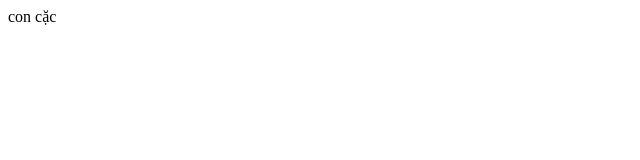
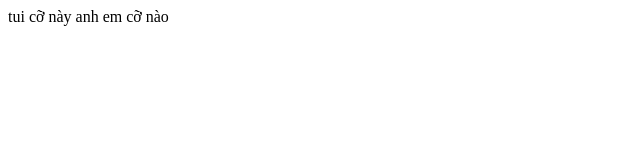
Before and after one commit to QuangKhaiTran/Envi-Survey, a plain HTML site: page index.html in a window 1280 px wide. Shown: the whole page, without its empty margins (0-640 px from the left). Drawn offline with Linux system fonts and the light colour scheme.

Commit message:
Update index.html

```diff
--- a/index.html
+++ b/index.html
@@ -6,6 +6,6 @@
     <title>Document</title>
 </head>
 <body>
-    con cặc
+    tui cỡ này anh em cỡ nào
 </body>
 </html>
```
